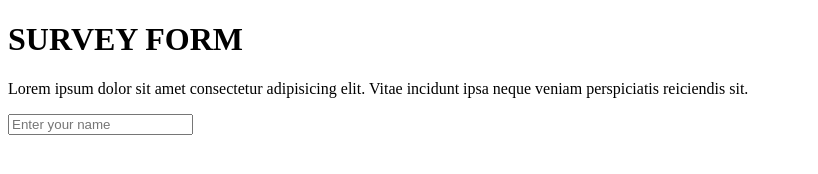
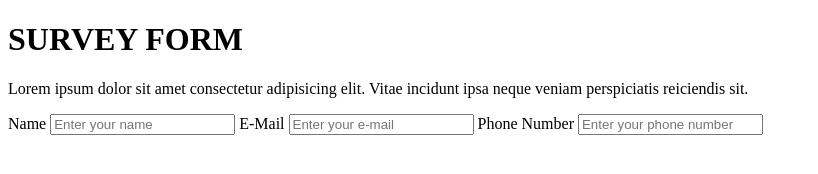
Before and after one commit to Gracetemitope/Survey-Form, a plain HTML site: page index.html in a window 1280 px wide. Shown: the whole page, without its empty margins (0-818 px from the left). Drawn offline with Linux system fonts and the light colour scheme.

Commit message:
user stories

```diff
--- a/index.html
+++ b/index.html
@@ -10,7 +10,12 @@
    <h1 id="title">SURVEY FORM</h1>
    <p>Lorem ipsum dolor sit amet consectetur adipisicing elit. Vitae incidunt ipsa neque veniam perspiciatis reiciendis sit.</p>
   <form id="survey-form">
-    <input type="text" id="name" placeholder="Enter your name">
+    <label id="name-label" for="name">Name</label>
+      <input type="text" id="name" placeholder="Enter your name">
+    <label id="email-label" for="email">E-Mail</label>
+      <input type="email" id="email" placeholder="Enter your e-mail" required/>
+    <label id="number-label" for="number">Phone Number</label>
+      <input type="number" id="number" placeholder="Enter your phone number" required/>
   </form>
     <script src="https://cdn.freecodecamp.org/testable-projects-fcc/v1/bundle.js"></script>
 
```
